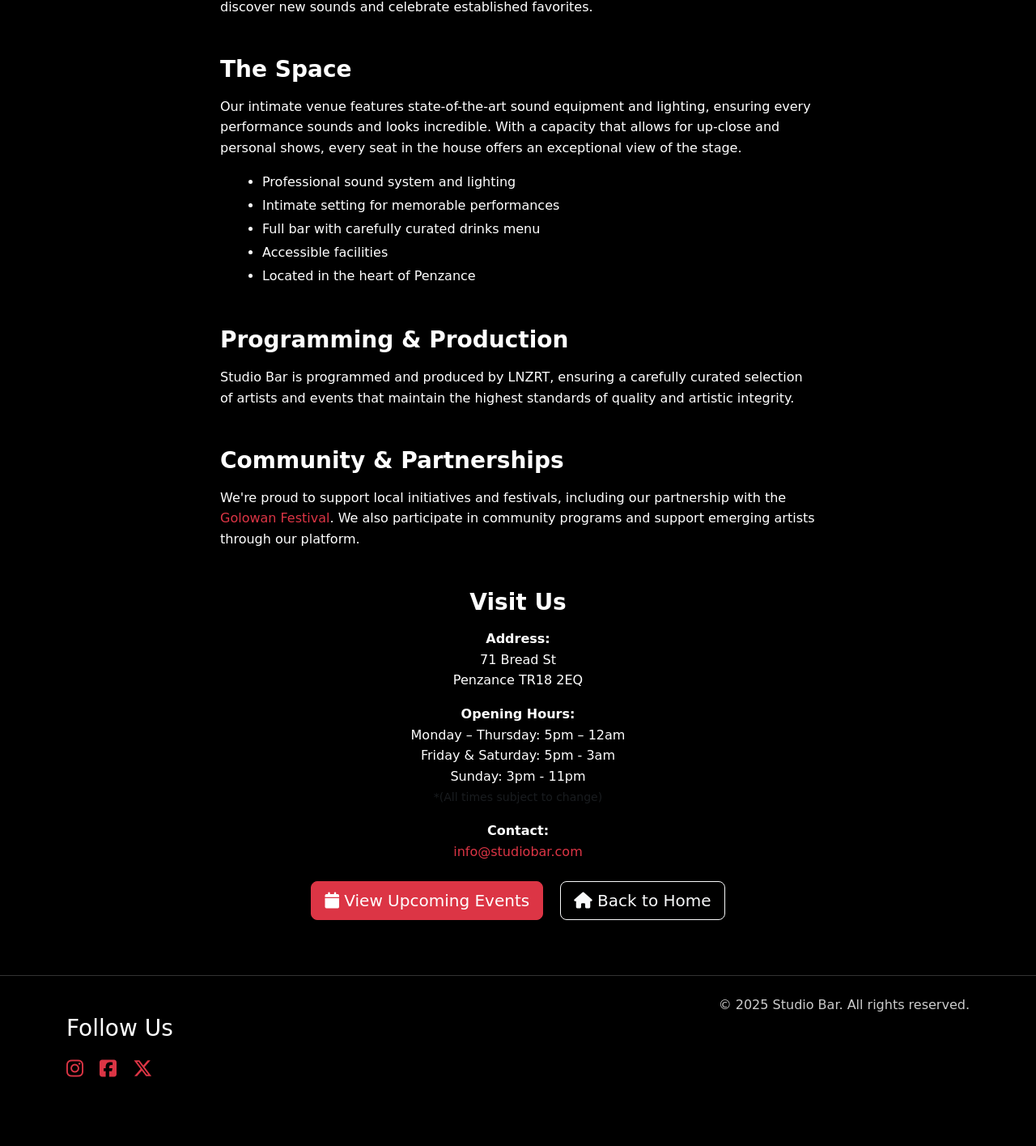
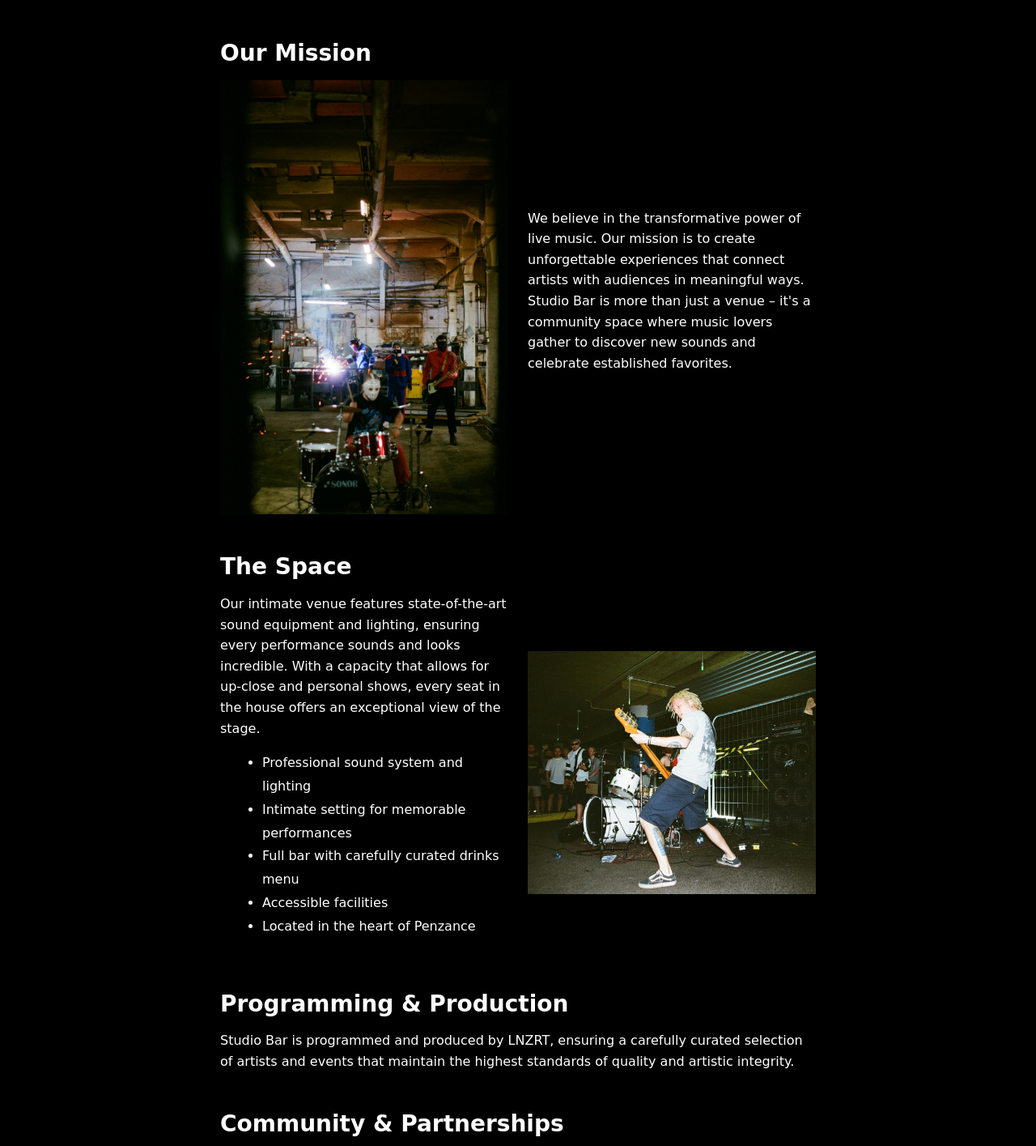
Before and after one commit to bethneyanderson/studio-bar, a Django app: page /about/ in a window 1280 px wide. Shown: the part 643-2058 px from the top of the page at 81% size. Before the commit the page ends 1973 px from the top, so only its background shows below. Run offline with Django 4.2, Linux system fonts and the light colour scheme; some libraries are stand-ins or nearby versions; some web fonts are replaced.

Commit message:
Add images to About

```diff
--- a/about/templates/about/about.html
+++ b/about/templates/about/about.html
@@ -1,4 +1,5 @@
 {% extends 'base.html' %}
+{% load static %}
 
 {% block content %}
 <div class="container mt-4">
@@ -9,6 +10,8 @@
             <div class="about-content">
                 <div class="mb-5">
                     <h3 class="text-white mb-3">Our Story</h3>
+                    <div class="row align-items-center mb-4">
+                        <div class="col-md-6">
                             <p class="text-white lead">
                                 Studio Bar is Penzance's premier live music venue, bringing together the best local and touring artists
                                 in an intimate setting that celebrates the power of live performance.
@@ -19,18 +22,30 @@
                                 electronic to folk, we showcase diverse musical genres that reflect the vibrant cultural landscape of Cornwall.
                             </p>
                         </div>
-
-                <div class="mb-5">
+                        <div class="col-md-6">
+                            <img src="{% static 'images/about-1.jpg' %}" alt="Studio Bar Interior" class="img-fluid about-image">
+                        </div>
+                    </div>
+                </div>                                <div class="mb-5">
                     <h3 class="text-white mb-3">Our Mission</h3>
+                    <div class="row align-items-center mb-4">
+                        <div class="col-md-6">
+                            <img src="{% static 'images/about-2.jpg' %}" alt="Live Performance at Studio Bar" class="img-fluid about-image">
+                        </div>
+                        <div class="col-md-6">
                             <p class="text-white">
                                 We believe in the transformative power of live music. Our mission is to create unforgettable experiences
                                 that connect artists with audiences in meaningful ways. Studio Bar is more than just a venue –
                                 it's a community space where music lovers gather to discover new sounds and celebrate established favorites.
                             </p>
                         </div>
+                    </div>
+                </div>
 
                 <div class="mb-5">
                     <h3 class="text-white mb-3">The Space</h3>
+                    <div class="row align-items-center mb-4">
+                        <div class="col-md-6">
                             <p class="text-white">
                                 Our intimate venue features state-of-the-art sound equipment and lighting, ensuring every performance
                                 sounds and looks incredible. With a capacity that allows for up-close and personal shows, every seat
@@ -43,6 +58,11 @@
                                 <li>Accessible facilities</li>
                                 <li>Located in the heart of Penzance</li>
                             </ul>
+                        </div>
+                        <div class="col-md-6">
+                            <img src="{% static 'images/about-3.jpg' %}" alt="Studio Bar Stage and Sound Equipment" class="img-fluid about-image">
+                        </div>
+                    </div>
                 </div>
 
                 <div class="mb-5">
@@ -57,7 +77,7 @@
                     <h3 class="text-white mb-3">Community & Partnerships</h3>
                     <p class="text-white">
                         We're proud to support local initiatives and festivals, including our partnership with the
-                        <a href="https://golowanfestival.org/" class="text-decoration-none" style="color: #dc3545;">Golowan Festival</a>.
+                        <a href="https://golowanfestival.org/" target="_blank" class="text-decoration-none" style="color: #dc3545;">Golowan Festival</a>.
                         We also participate in community programs and support emerging artists through our platform.
                     </p>
                 </div>
@@ -81,13 +101,10 @@
                         <a href="mailto:info@studiobar.com" class="text-decoration-none" style="color: #dc3545;">info@studiobar.com</a>
                     </p>
 
-                    <div class="mt-4">
-                        <a href="{% url 'events' %}" class="btn btn-danger btn-lg me-3">
-                            <i class="fas fa-calendar"></i> View Upcoming Events
-                        </a>
-                        <a href="{% url 'home' %}" class="btn btn-outline-light btn-lg">
-                            <i class="fas fa-home"></i> Back to Home
-                        </a>
+                    <div class="mt-4 d-flex align-items-center justify-content-center">
+                        <a href="{% url 'events' %}" class="btn btn-custom btn-lg">View Events</a>
+                        <div class="button-separator"></div>
+                        <a href="{% url 'home' %}" class="btn btn-custom-alt btn-lg">Back to Home</a>
                     </div>
                 </div>
             </div>
--- a/static/css/style.css
+++ b/static/css/style.css
@@ -274,6 +274,12 @@ a:hover .event-card .card-title {
     transition: color 0.3s ease;
 }
 
-.about-content a:hover {
-    color: #ff4757 !important;
+
+
+/* About page images */
+.about-image {
+    transition: all 0.3s ease;
+    min-height: 300px;
+    width: 100%;
+    object-fit: cover;
 }
```
Also changed, not shown: static/images/about-2.jpg (added), static/images/about-3.jpg (added), 1 other file. Lines whose indentation alone changed are shown as unchanged.
